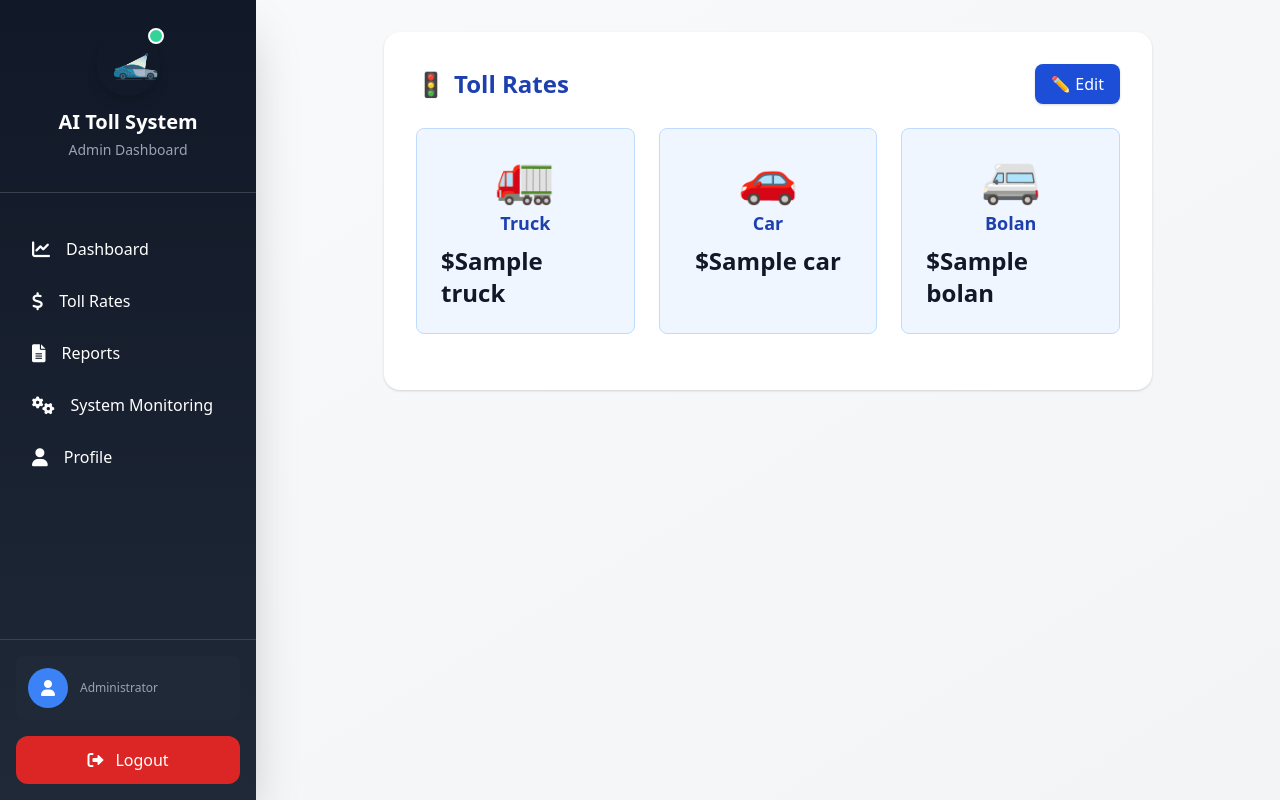
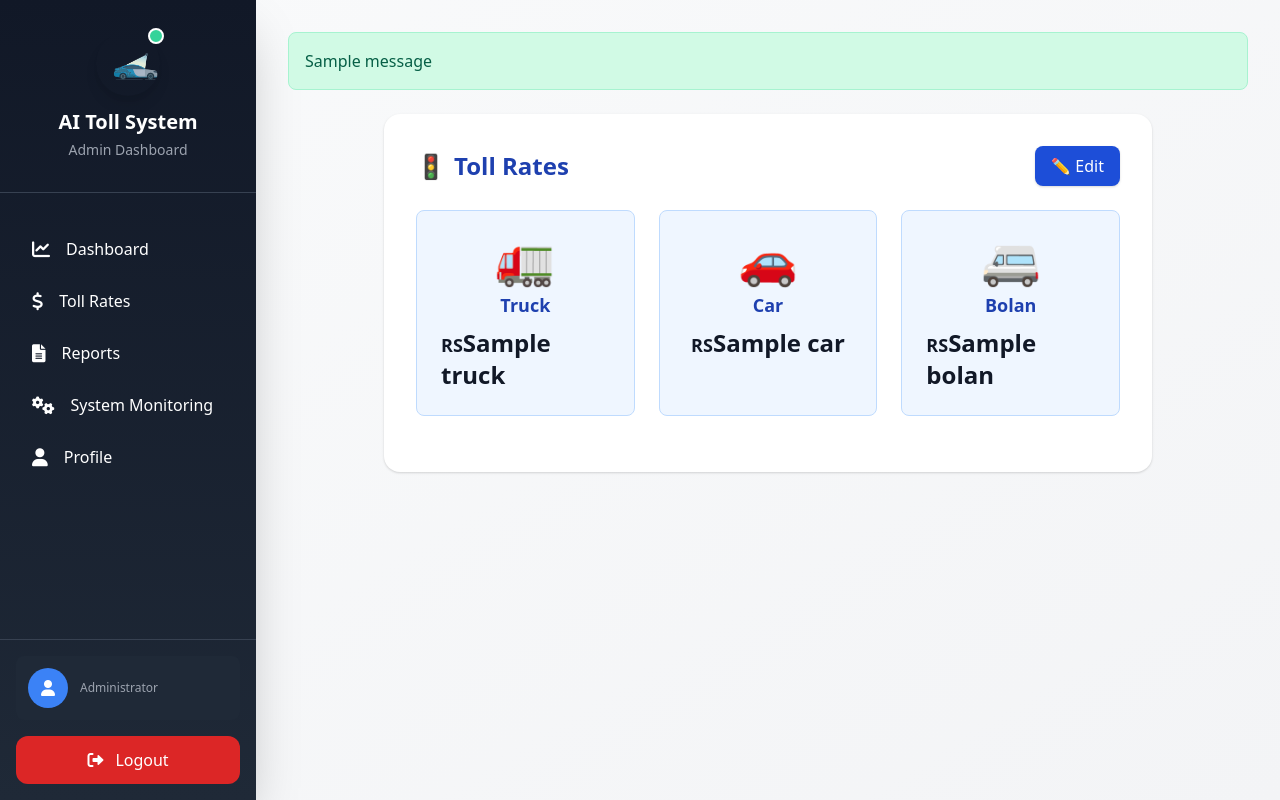
Before and after one commit to Wamiq319/Ai-vehicle-detection, a Django app: template apps/ui/templates/dashbaord/admin/toll_rates.html in a window 1280 px wide. Run offline with Django 5.2, Linux system fonts and the light colour scheme; the template is opened without the code that fills it: most values are stand-ins (such as "Sample title", 1, 10 or a date in 2020); one stand-in notice (Sample message) is shown.

Commit message:
Tax rates added

```diff
--- a/apps/ui/templates/dashbaord/admin/base_admin.html
+++ b/apps/ui/templates/dashbaord/admin/base_admin.html
@@ -59,7 +59,7 @@
             </a>
 
             <a
-              href="#"
+              href="{% url 'tolls:toll_rates' %}"
               class="flex items-center gap-4 px-4 py-3 rounded-xl hover:bg-gray-700 transition-all duration-200 group"
             >
               <i
--- a/apps/ui/templates/dashbaord/admin/dashboard.html
+++ b/apps/ui/templates/dashbaord/admin/dashboard.html
@@ -118,7 +118,7 @@
     </a>
 
     <a
-      href="#"
+      href="{% url 'tolls:toll_rates' %}"
       class="flex items-center gap-4 p-4 bg-gray-50 rounded-xl hover:bg-green-50 hover:border-green-200 border border-transparent transition-all"
     >
       <div
--- a/apps/ui/templates/dashbaord/admin/toll_rates.html
+++ b/apps/ui/templates/dashbaord/admin/toll_rates.html
@@ -1,4 +1,18 @@
 {% extends "dashbaord/admin/base_admin.html" %} {% block content %}
+
+<!-- Messages -->
+{% if messages %}
+<div class="mb-6">
+  {% for message in messages %}
+  <div
+    class="p-4 rounded-lg {% if message.tags == 'success' %}bg-green-100 text-green-800 border border-green-200{% elif message.tags == 'error' %}bg-red-100 text-red-800 border border-red-200{% else %}bg-blue-100 text-blue-800 border border-blue-200{% endif %}"
+  >
+    {{ message }}
+  </div>
+  {% endfor %}
+</div>
+{% endif %}
+
 <div class="max-w-3xl mx-auto bg-white rounded-2xl shadow p-8">
   <div class="flex justify-between items-center mb-6">
     <h2 class="text-2xl font-bold text-blue-800 flex items-center gap-2">
@@ -21,7 +35,7 @@
       <span class="text-5xl mb-2">🚛</span>
       <h3 class="text-lg font-bold text-blue-800 mb-2">Truck</h3>
       <p class="text-2xl font-bold text-gray-900 rate-display">
-        ${{ rates.truck }}
+        <span class="text-lg font-semibold">RS</span>{{ rates.truck }}
       </p>
     </div>
 
@@ -32,7 +46,7 @@
       <span class="text-5xl mb-2">🚗</span>
       <h3 class="text-lg font-bold text-blue-800 mb-2">Car</h3>
       <p class="text-2xl font-bold text-gray-900 rate-display">
-        ${{ rates.car }}
+        <span class="text-lg font-semibold">RS</span>{{ rates.car }}
       </p>
     </div>
 
@@ -43,7 +57,7 @@
       <span class="text-5xl mb-2">🚐</span>
       <h3 class="text-lg font-bold text-blue-800 mb-2">Bolan</h3>
       <p class="text-2xl font-bold text-gray-900 rate-display">
-        ${{ rates.bolan }}
+        <span class="text-lg font-semibold">RS</span>{{ rates.bolan }}
       </p>
     </div>
   </div>
@@ -52,7 +66,7 @@
   <form
     method="POST"
     id="rates-form"
-    action="{% url 'update_toll_rates' %}"
+    action="{% url 'tolls:toll_rates' %}"
     class="hidden"
   >
     {% csrf_token %}
--- a/scripts.txt
+++ b/scripts.txt
@@ -22,8 +22,6 @@ Activate the virtual environment:
 Run migrations to set up the database:
 python manage.py makemigrations accounts
 > python manage.py migrate
-
-
 
 
 
```
Also changed, not shown: apps/tolls/views.py (+7 -2 lines), apps/tolls/migrations/0001_initial.py (added), apps/tolls/migrations/__init__.py (added).
